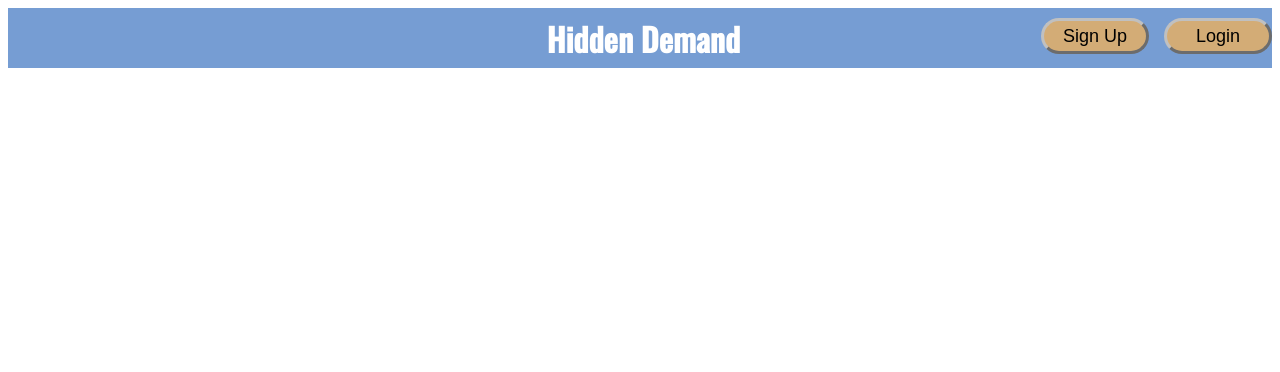
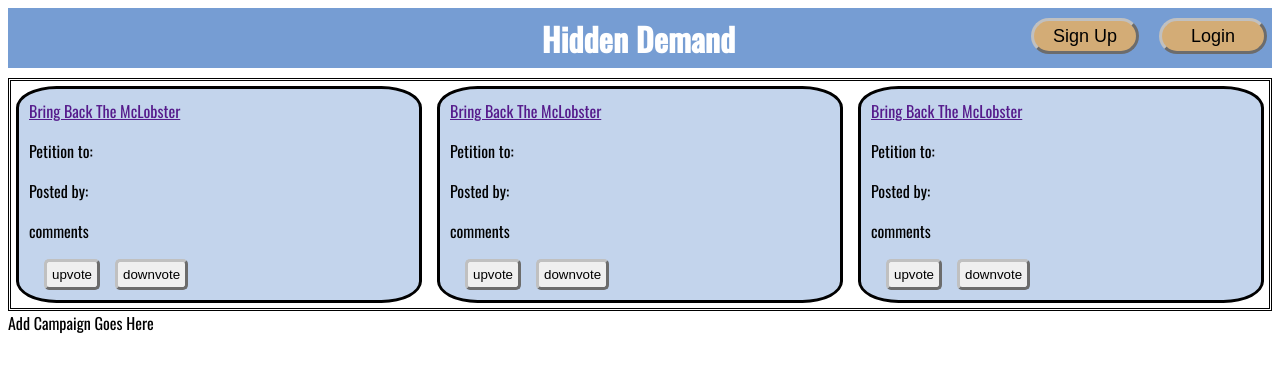
Before and after one commit to Pink-Fairy-Armadillo-NY-32/Hidden-Demand, a React app: page / in a window 1280 px wide. Shown: the top 372 px of the page. Built offline with nearby package versions, Linux system fonts and the light colour scheme.

Commit message:
More layout and adding containers and controls

```diff
--- a/src/client/Components/AddCampaign.jsx
+++ b/src/client/Components/AddCampaign.jsx
@@ -0,0 +1,14 @@
+import React from 'react';
+
+const AddCampaign = (props) => {
+
+return (
+    <section>
+        Add Campaign Goes Here
+    </section>
+)
+
+}
+
+
+export default AddCampaign;
--- a/src/client/Components/CampaignCard.jsx
+++ b/src/client/Components/CampaignCard.jsx
@@ -11,13 +11,12 @@ const CampaignCard = props =>{
   return (
     <main>
       <div className = "campaignCard">
-        <button type="button" className="vote" onClick={console.log('upvoted')}>upvote</button>
-        <button type="button" className="vote" onClick={console.log('downvoted')}>downvote</button>
-        <br/>
-        <a className = "campaignName" href = {""/* THIS WILL NEED A URL TO RENDER CAMPAIGN COMMENTS(?) */}>test{campaignName}</a>
+        <a className = "campaignName" href = {""/* THIS WILL NEED A URL TO RENDER CAMPAIGN COMMENTS(?) */}>Bring Back The McLobster{campaignName}</a>
         <p className = "companyName">Petition to: {companyName}</p>
         <p className = "postedBy">Posted by: {postedBy}</p>
         <p className = "comments">{numComments} comments</p>
+          <button type="campaignButton" className="vote" onClick={console.log('upvoted')}>upvote</button>
+          <button type="campaignButton" className="vote" onClick={console.log('downvoted')}>downvote</button>
       </div>
     </main>
   );
--- a/src/client/Containers/CampainContainer.jsx
+++ b/src/client/Containers/CampainContainer.jsx
@@ -0,0 +1,17 @@
+import React from 'react';
+import CampaignCard from '../Components/CampaignCard.jsx'
+
+const Container = (props) => {
+
+return (
+    <section className='campaignContainer'>
+        < CampaignCard />
+        < CampaignCard />
+        < CampaignCard />
+    </section>
+)
+
+}
+
+
+export default Container;
--- a/src/client/Containers/MainContainer.jsx
+++ b/src/client/Containers/MainContainer.jsx
@@ -1,11 +1,13 @@
 import React, { useState } from 'react';
-
+import Campaign from './CampainContainer.jsx'
+import AddCampaign from '../Components/AddCampaign.jsx';
 
 const Main = (props) => {
 
 return (
     <div>
-        {console.log("history in main container", history.state)}
+        <Campaign />
+        <AddCampaign />
     </div>
 )
 
--- a/src/client/styles/styles.scss
+++ b/src/client/styles/styles.scss
@@ -31,6 +31,7 @@ body {
     font-weight: 400;
     float: right;
     justify-content: flex-end;
+    margin-right: 5px;
   }
 
 .modal {
@@ -97,3 +98,25 @@ h1 {
    padding-left: 20%;
    font-size: xx-large;
 }
+
+.campaignContainer {
+    display: grid;
+    grid-template-columns: 1fr 1fr 1fr;
+    border-style: double;
+    margin-top: 10px;
+    gap: 5px;
+    overflow: auto;
+}
+
+.campaignCard {
+    border-style: solid;
+    border-color: black;
+    margin: 5px;
+    padding: 10px;
+    background-color: lighten($maincolor, 20%);
+    border-radius: 10%;
+}
+.vote {
+    float:unset;
+    margin-top: auto;
+}
```
